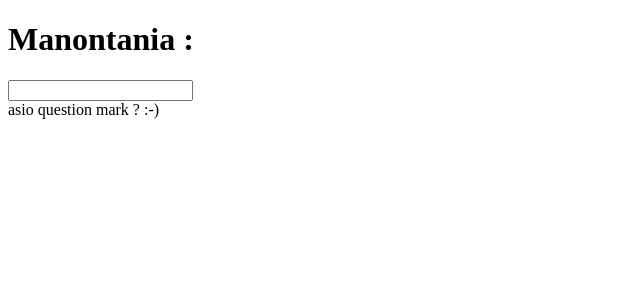
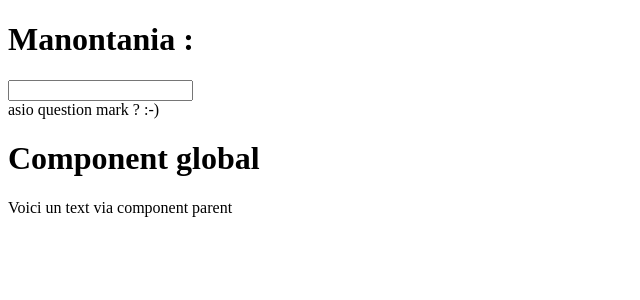
Before and after one commit to fandrianarisataGithub/Master-vue, a Vue app: page / in a window 1280 px wide. Shown: the top 300 px of the page, without its empty margins (0-640 px from the left). Built offline with nearby package versions, Linux system fonts and the light colour scheme.

Commit message:
component global

```diff
--- a/src/App.vue
+++ b/src/App.vue
@@ -7,6 +7,10 @@
         <div class="answer">{{ answer }}</div>
         <div v-if="gif" class="image">
             <img :src="gif" alt="">
+        </div>
+        <div>
+            <h1>Component global</h1>
+            <ComponentA text="Voici un text via component parent"/>
         </div>
     </div>
 </template>
--- /dev/null
+++ b/src/components/ComponentA.vue
@@ -0,0 +1,22 @@
+<template>
+    <div>
+        <p>
+            {{ text }}
+        </p>
+    </div>
+</template>
+<script>
+    export default {
+        props : {
+            text : {
+                type : String,
+                default : 'default value'
+            }
+        },
+        data(){
+            return {
+                text2 : 'Voici un text du component global A test'
+            }
+        }
+    }
+</script>
--- a/src/main.js
+++ b/src/main.js
@@ -1,4 +1,6 @@
 import {createApp} from 'vue'
 import App from './App.vue'
+import ComponentA from './components/ComponentA.vue'
 const app = createApp(App)// new Vue
+app.component('ComponentA', ComponentA)
 app.mount('#app')
```
